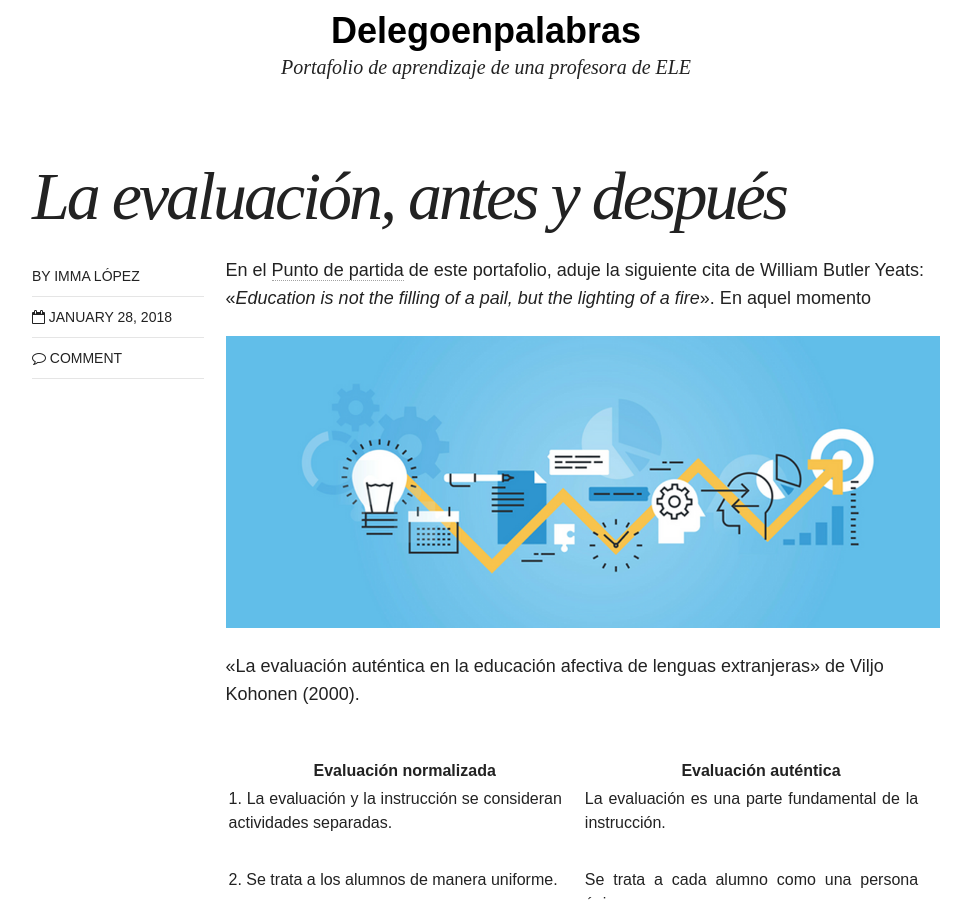
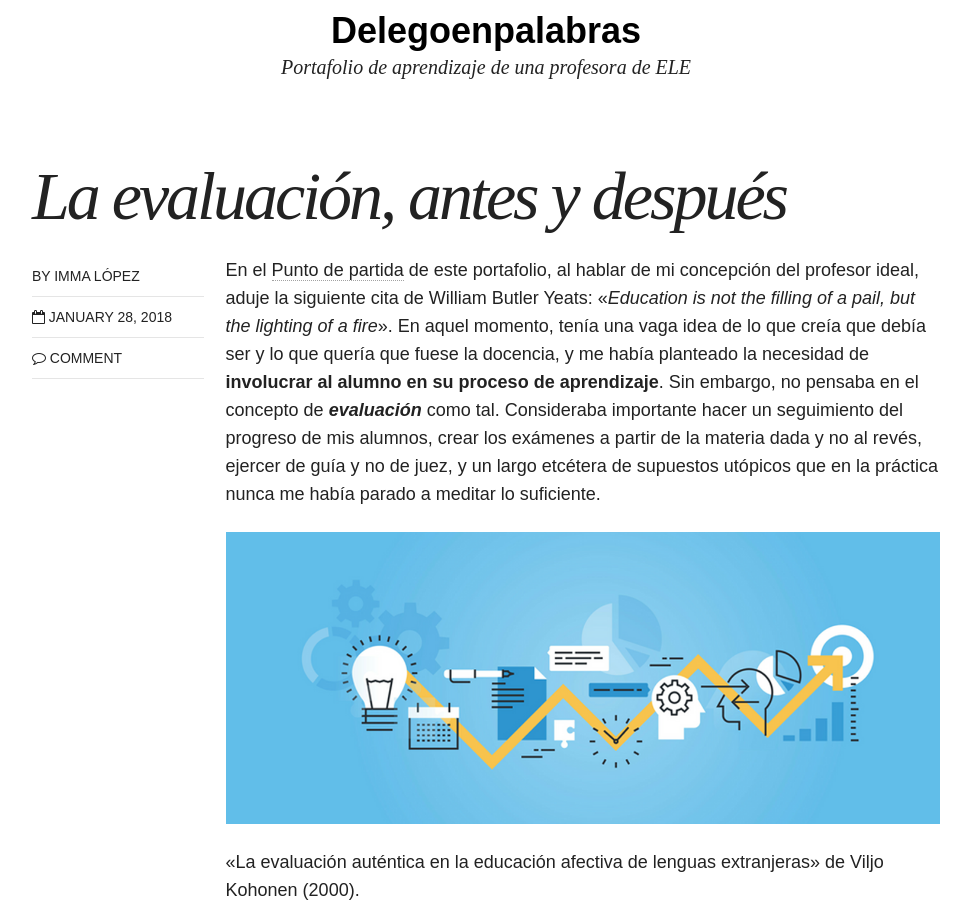
Before and after one commit to immalopez/immalopez.github.io, a Jekyll site: the page built from _posts/blog/2018-01-28-evaluacion-antes-y-despues.md, in a window 1280 px wide and 900 px high, scrolled down 316 px. Shown: the whole window, without its empty margins (154-1125 px from the left). Built offline with Jekyll 4.4.1, drawn with Linux system fonts in a browser that asks for light colours; nearby versions of some CDN libraries; comment, search, counter and statistics services are not loaded.

Commit message:
Update 2018-01-28-evaluacion-antes-y-despues.md

```diff
--- a/_posts/blog/2018-01-28-evaluacion-antes-y-despues.md
+++ b/_posts/blog/2018-01-28-evaluacion-antes-y-despues.md
@@ -11,7 +11,8 @@
 # modified: 2016-06-01T14:19:19-04:00
 ---
 
-En el [Punto de partida](https://immalopez.github.io/blog/punto-de-partida/) de este portafolio, aduje la siguiente cita de William Butler Yeats: «_Education is not the filling of a pail, but the lighting of a fire_». En aquel momento
+En el [Punto de partida](https://immalopez.github.io/blog/punto-de-partida/) de este portafolio, al hablar de mi concepción del profesor ideal, aduje la siguiente cita de William Butler Yeats: «_Education is not the filling of a pail, but the lighting of a fire_». En aquel momento, tenía una vaga idea de lo que creía que debía ser y lo que quería que fuese la docencia, y me había planteado la necesidad de **involucrar al alumno en su proceso de aprendizaje**. Sin embargo, no pensaba en el concepto de **_evaluación_** como tal. Consideraba importante hacer un seguimiento del progreso de mis alumnos, crear los exámenes a partir de la materia dada y no al revés, ejercer de guía y no de juez, y un largo etcétera de supuestos utópicos que en la práctica nunca me había parado a meditar lo suficiente.
+
 
 ![Evaluación](/images/slider1.png)
 
```
